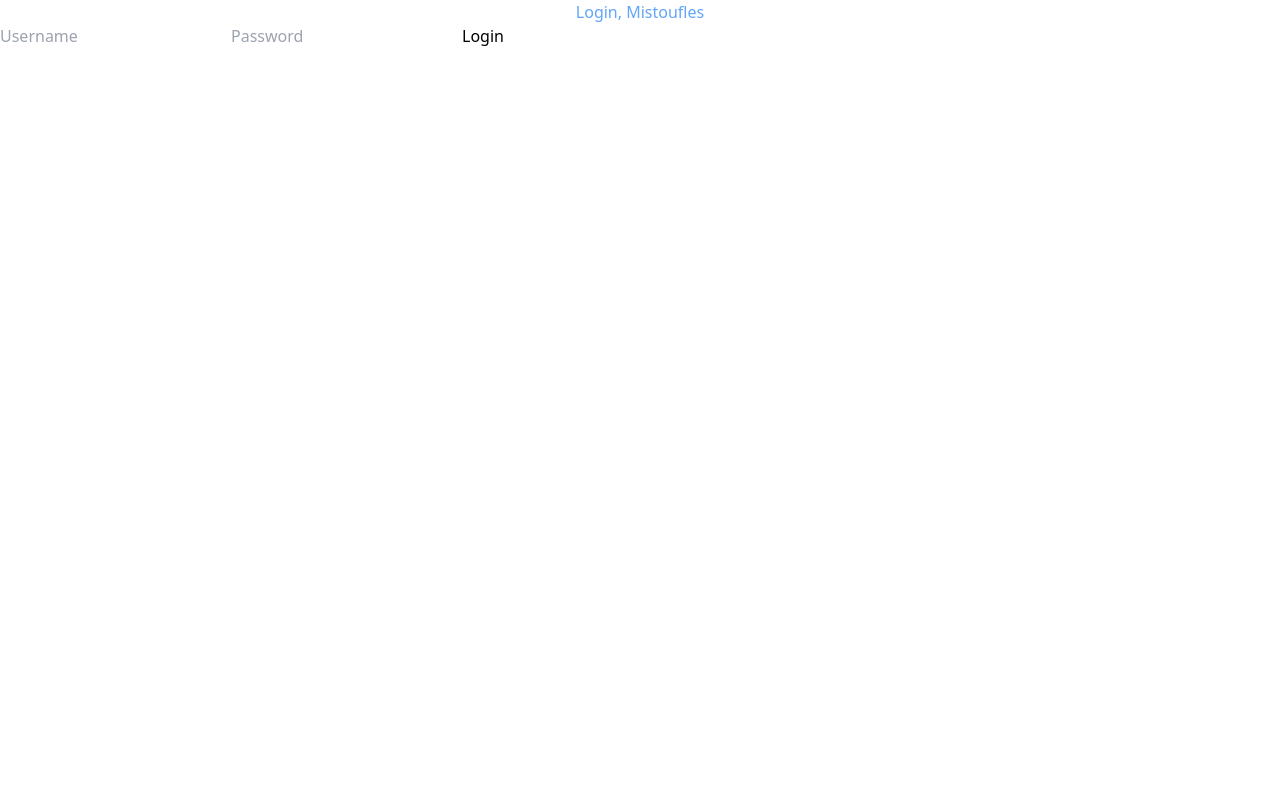
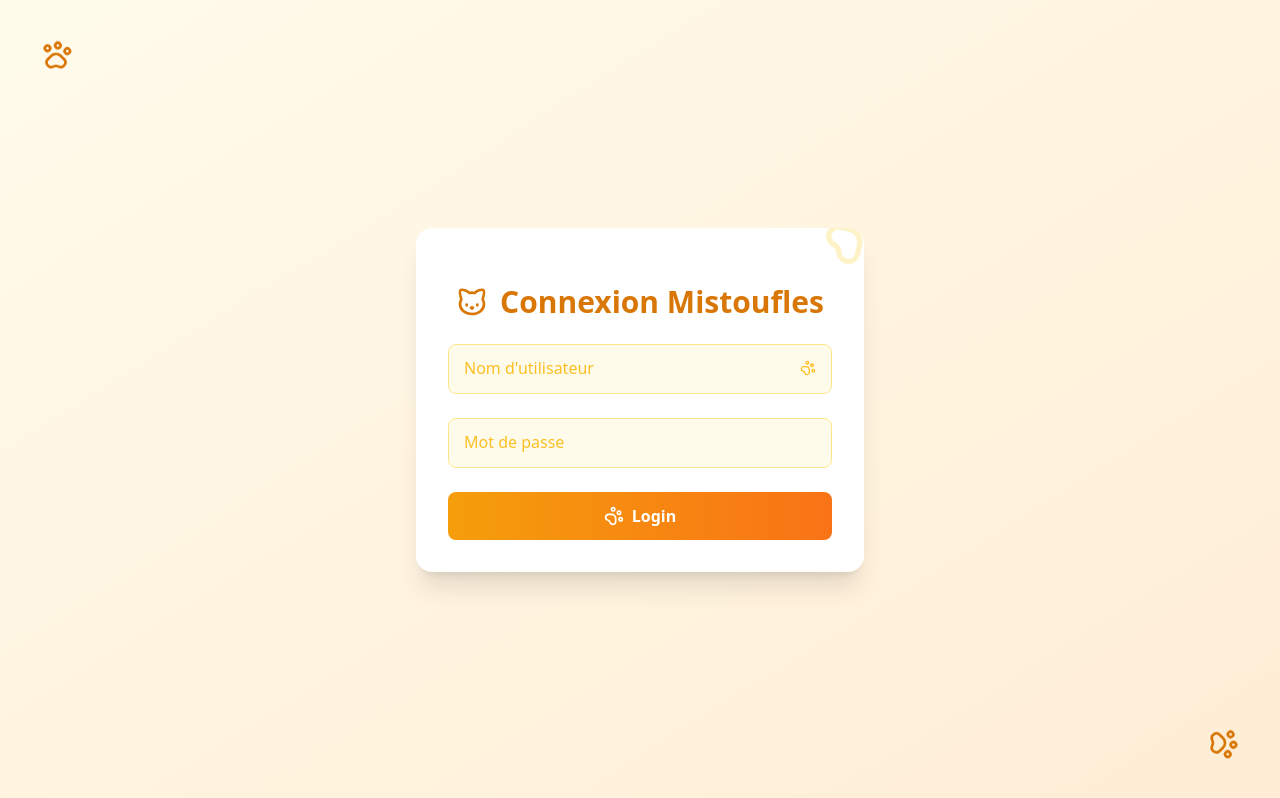
Before and after one commit to Reeflex-M/Mistoufles-App, a React (Vite) app in the folder frontend/: page /login in a window 1280 px wide. Built offline with nearby package versions, Linux system fonts and the light colour scheme.

Commit message:
add styleLogin 25/10/24

```diff
--- a/frontend/package.json
+++ b/frontend/package.json
@@ -12,6 +12,7 @@
   "dependencies": {
     "axios": "^1.7.7",
     "jwt-decode": "^4.0.0",
+    "lucide-react": "^0.453.0",
     "react": "^18.3.1",
     "react-dom": "^18.3.1",
     "react-router-dom": "^6.27.0"
--- a/frontend/src/components/Form.jsx
+++ b/frontend/src/components/Form.jsx
@@ -2,9 +2,8 @@ import { useState } from "react";
 import api from "../api";
 import { useNavigate } from "react-router-dom";
 import { ACCESS_TOKEN, REFRESH_TOKEN } from "../constants";
-import "../index.css"
-// import "../styles/Form.css"
-// import LoadingIndicator from "./LoadingIndicator";
+import "../index.css";
+import { PawPrint, Cat } from "lucide-react";
 
 function Form({ route, method }) {
     const [username, setUsername] = useState("");
@@ -19,44 +18,117 @@ function Form({ route, method }) {
         e.preventDefault();
 
         try {
-            const res = await api.post(route, { username, password })
+            const res = await api.post(route, { username, password });
             if (method === "login") {
                 localStorage.setItem(ACCESS_TOKEN, res.data.access);
                 localStorage.setItem(REFRESH_TOKEN, res.data.refresh);
-                navigate("/")
+                navigate("/");
             } else {
-                navigate("/login")
+                navigate("/login");
             }
         } catch (error) {
-            alert(error)
+            alert("Les informations sont incorrectes 🙂");
         } finally {
-            setLoading(false)
+            setLoading(false);
         }
     };
 
     return (
-        <form onSubmit={handleSubmit} className="form-container">
-            <h1 className="text7xl text-center text-blue-400">{name}, Mistoufles</h1>
+        <div className="min-h-screen bg-gradient-to-br from-amber-50 to-orange-100 flex items-center justify-center p-4">
+            <div className="absolute top-10 left-10 animate-bounce">
+                <PawPrint size={32} className="text-amber-600 transform rotate-[-45deg]" />
+            </div>
+            <div className="absolute bottom-10 right-10 animate-bounce delay-100">
+                <PawPrint size={32} className="text-amber-600 transform rotate-[45deg]" />
+            </div>
+
+            <form
+                onSubmit={handleSubmit}
+                className="w-full max-w-md bg-white rounded-2xl shadow-xl p-8 space-y-6 relative overflow-hidden"
+            >
+                {/* Décoration d'arrière-plan */}
+                <div className="absolute -right-6 -top-6 text-amber-100 transform rotate-12">
+                    <PawPrint size={64} />
+                </div>
+
+                <div className="flex items-center justify-center gap-3 mb-8">
+                    <Cat size={32} className="text-amber-600" />
+                    <h1 className="text-3xl font-bold text-center text-amber-600">
+                        Connexion Mistoufles
+                    </h1>
+                </div>
+
+                <div className="space-y-6">
+                    <div className="relative">
                         <input
-                className="form-input"
                             type="text"
+                            id="username"
                             value={username}
                             onChange={(e) => setUsername(e.target.value)}
+                            className="peer w-full px-4 py-3 rounded-lg border border-amber-200
+                                    placeholder-transparent focus:outline-none focus:border-amber-500
+                                    focus:ring-2 focus:ring-amber-200 transition-all duration-300
+                                    bg-amber-50"
                             placeholder="Username"
                         />
+                        <label
+                            htmlFor="username"
+                            className="absolute left-4 -top-6 text-sm text-amber-700
+                                    peer-placeholder-shown:text-base peer-placeholder-shown:text-amber-400
+                                    peer-placeholder-shown:top-3 transition-all duration-300"
+                        >
+                            Nom d'utilisateur
+                        </label>
+                        <PawPrint size={16} className="absolute right-4 top-4 text-amber-400" />
+                    </div>
+
+                    <div className="relative">
                         <input
-                className="form-input"
                             type="password"
+                            id="password"
                             value={password}
                             onChange={(e) => setPassword(e.target.value)}
+                            className="peer w-full px-4 py-3 rounded-lg border border-amber-200
+                                    placeholder-transparent focus:outline-none focus:border-amber-500
+                                    focus:ring-2 focus:ring-amber-200 transition-all duration-300
+                                    bg-amber-50"
                             placeholder="Password"
                         />
-            {/* {loading && <LoadingIndicator />} */}
-            <button className="form-button" type="submit">
+                        <label
+                            htmlFor="password"
+                            className="absolute left-4 -top-6 text-sm text-amber-700
+                                    peer-placeholder-shown:text-base peer-placeholder-shown:text-amber-400
+                                    peer-placeholder-shown:top-3 transition-all duration-300"
+                        >
+                            Mot de passe
+                        </label>
+                    </div>
+                </div>
+
+                <button
+                    type="submit"
+                    className="group w-full bg-gradient-to-r from-amber-500 to-orange-500 text-white font-semibold
+                             py-3 px-4 rounded-lg hover:from-amber-600 hover:to-orange-600
+                             focus:outline-none focus:ring-2 focus:ring-amber-500
+                             focus:ring-offset-2 transform transition-all duration-300
+                             hover:scale-[1.02] active:scale-[0.98] hover:shadow-lg
+                             relative overflow-hidden"
+                    disabled={loading}
+                >
+                    <span className="flex items-center justify-center gap-2">
+                        {loading ? (
+                            <div className="animate-spin rounded-full h-5 w-5 border-2 border-white border-t-transparent" />
+                        ) : (
+                            <>
+                                <PawPrint size={20} className="transform group-hover:rotate-12 transition-transform duration-300" />
                                 {name}
+                            </>
+                        )}
+                    </span>
                 </button>
             </form>
+        </div>
     );
 }
 
-export default Form
+export default Form;
```
Also changed, not shown: 1 other file (tests, documents, lock files or other folders). Lines whose indentation alone changed are shown as unchanged.
